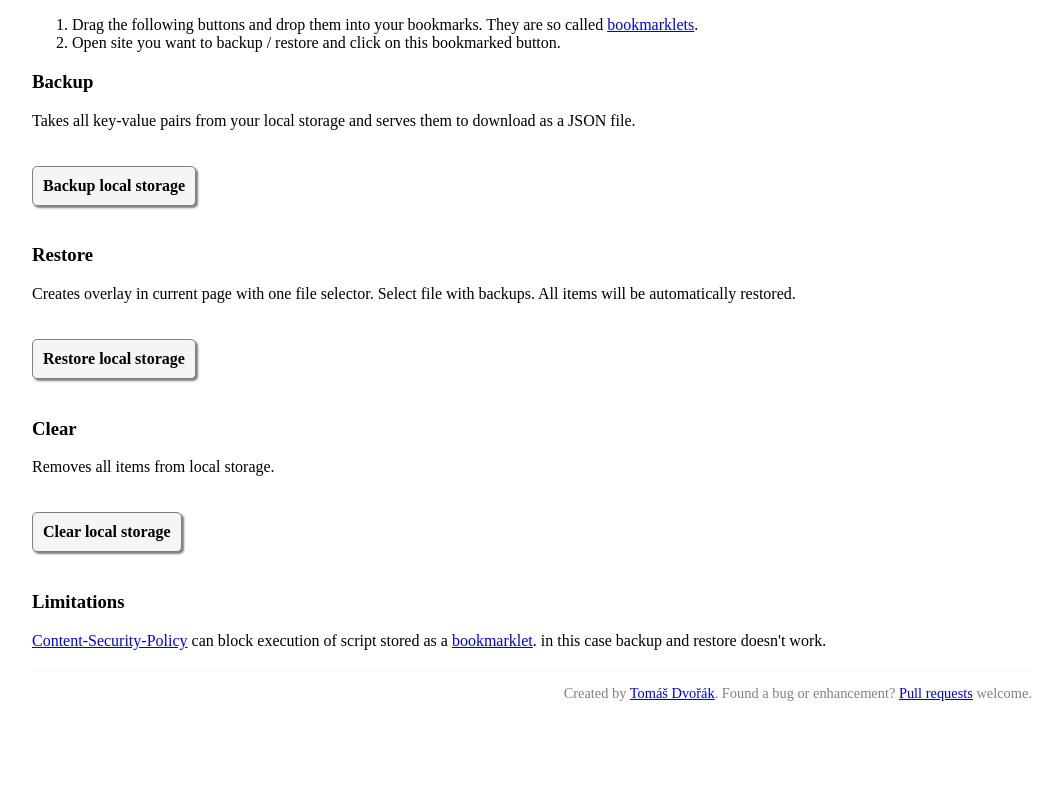
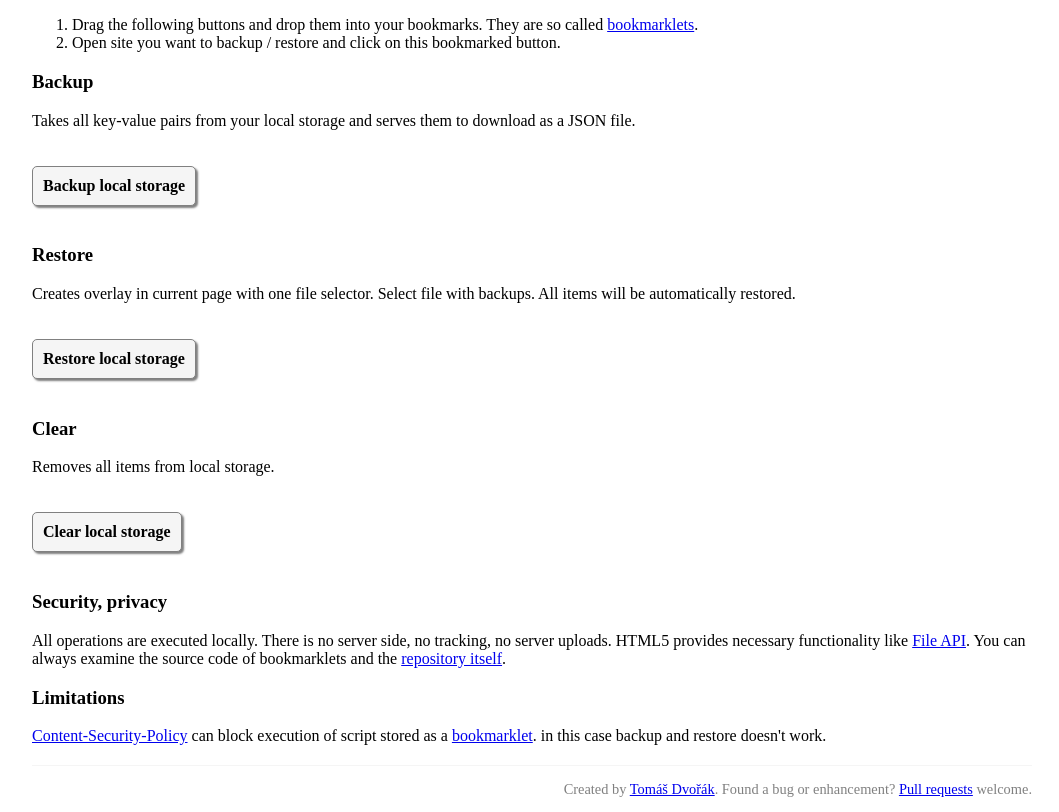
Before and after one commit to todvora/localstorage-backup, a plain HTML site: page index.html in a window 1280 px wide. Shown: the part 91-903 px from the top of the page, without its empty margins (108-1167 px from the left). Before the commit the page ends 808 px from the top, so only its background shows below. Drawn offline with Linux system fonts and the light colour scheme.

Commit message:
security info

```diff
--- a/index.html
+++ b/index.html
@@ -36,6 +36,10 @@
         </p>
         <a class="btn" data-function="localStorageClear" href="#">Clear local storage</a>
 
+        <h3>Security, privacy</h3>
+        <p>All operations are executed locally. There is no server side, no tracking, no server uploads.
+          HTML5 provides necessary functionality like <a href="https://developer.mozilla.org/en-US/docs/Web/API/FileReader">File API</a>.
+          You can always examine the source code of bookmarklets and the <a href="https://github.com/todvora/localstorage-backup">repository itself</a>.</p>
         <h3>Limitations</h3>
         <a href="https://en.wikipedia.org/wiki/Content_Security_Policy">Content-Security-Policy</a> can block execution of script stored as a <a href="https://en.wikipedia.org/wiki/Bookmarklet">bookmarklet</a>. in this case backup and restore doesn't work.
         <div id="footer">
```
